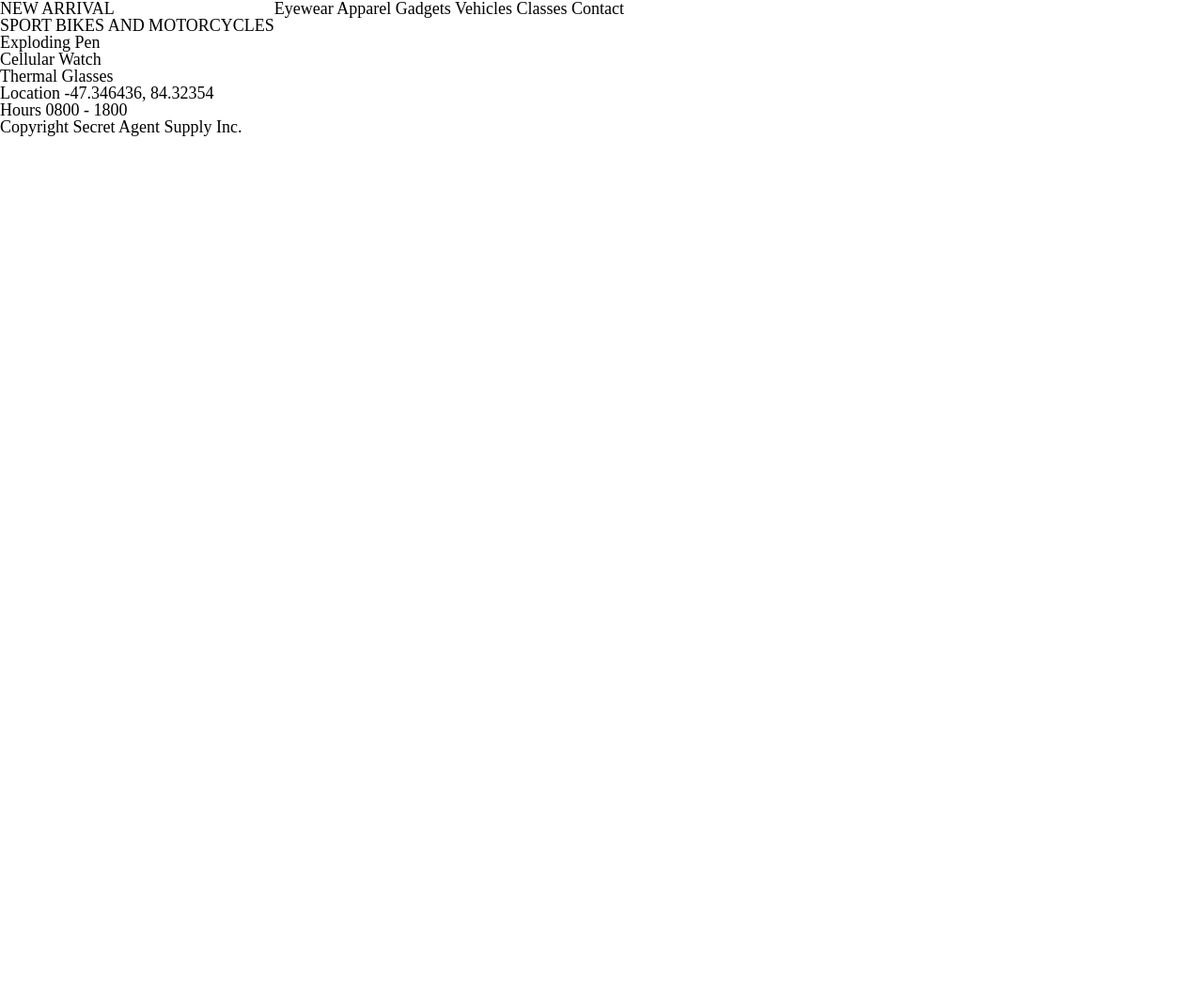
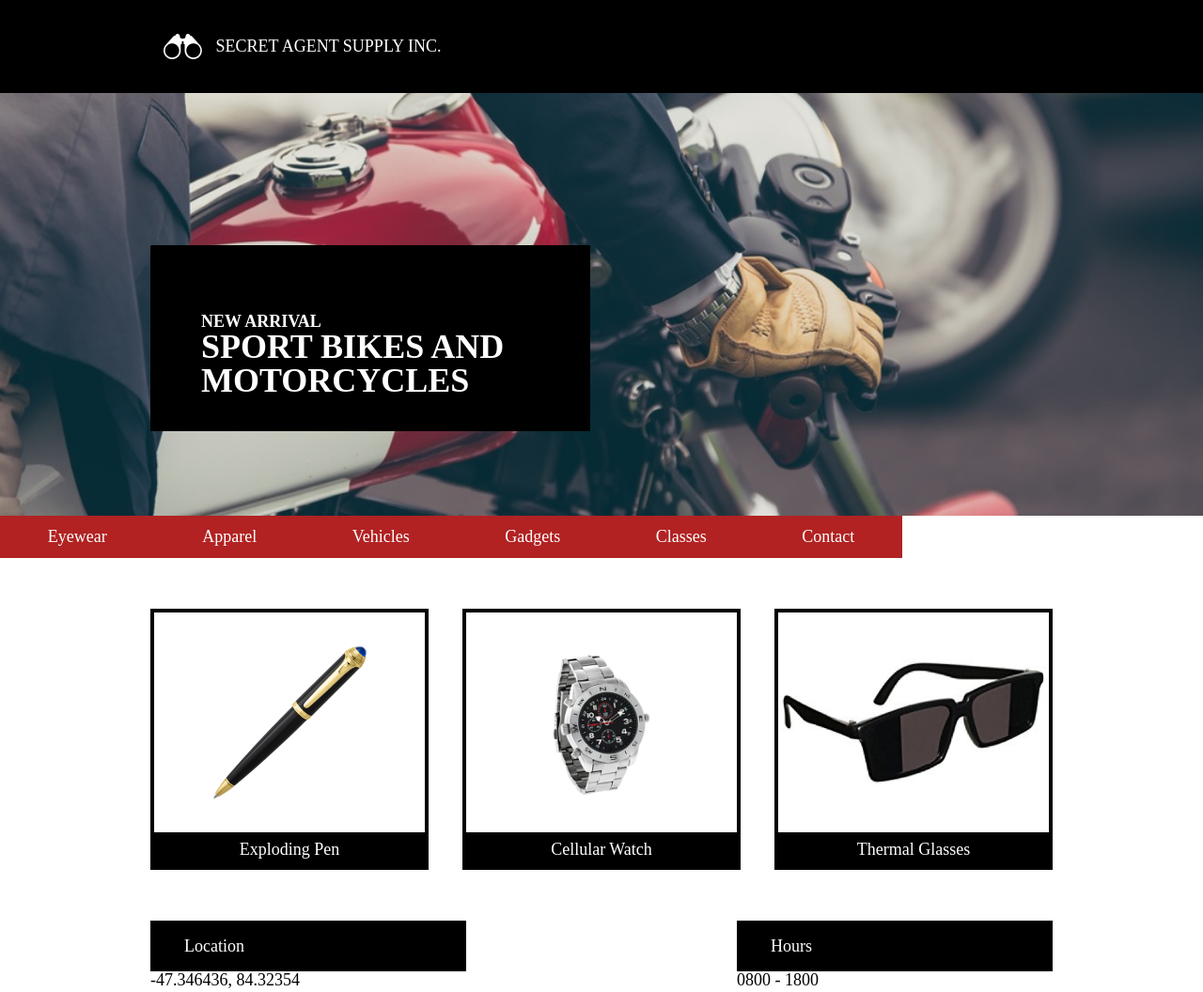
Before and after one commit to Bezlonir/SecretAgentSupply, a plain HTML site: page index.html in a window 1280 px wide. Shown: the top 1056 px of the page at 94% size. Before the commit the page ends 800 px from the top, so only its background shows below. Drawn offline with Linux system fonts and the light colour scheme.

Commit message:
Finalize code for pc browser.

```diff
--- a/index.html
+++ b/index.html
@@ -1,3 +1,6 @@
+<!-- SecretAgentSupply is a tutorial
+website designed to a spec by
+Codecademy -->
 <!DOCTYPE html>
 <html>
   <head>
@@ -7,29 +10,45 @@
     <link href="./resources/css/style.css" type="text/css" rel="stylesheet">
   </head>
   <body>
+    <!-- company header -->
     <header>
-      <div class="logo"
+      <div class="container">
+        <img src="./resources/images/logo.png" class="logo">
+        <span>SECRET AGENT SUPPLY INC.</SPAN>
+      </div>
     </header>
-    <div class="container">
-      <div class="splash">
+    <!-- splash banner -->
+    <div class="splash">
+      <div class="container">
         <div class="headline">
             <h4>NEW ARRIVAL</h4>
             <h1>SPORT BIKES AND MOTORCYCLES</h1>
         </div>
       </div>
-        <div class="menu-bar">
-        <nav>
-          <span>Eyewear</span>
-          <span>Apparel</span>
-          <span>Gadgets</span>
-          <span>Vehicles</span>
-          <span>Classes</span>
-          <span>Contact</span>
-        </nav>
-      </div>
     </div>
+    <!-- menu bar -->
+      <!-- <div class="menu-bar"> -->
+      <nav>
+        <ul class="container">
+          <li>Eyewear</li>
+          <li>Apparel</li>
+          <li>Vehicles</li>
+          <li>Gadgets</li>
+          <li>Classes</li>
+          <li>Contact</li>
+        </ul>
+        <ul class="mobile-container">
+          <li>Eyewear</li>
+          <li>Apparel</li>
+          <li>Vehicles</li>
+          <li>Gadgets</li>
+          <li>Classes</li>
+          <li>Contact</li>
+        </ul>
+      </nav>
+    </div>
+    <!-- shop container -->
     <div class="container">
-
       <div class="shop">
         <div class="shop-item">
           <div class="item-pic pen">
@@ -48,6 +67,7 @@
         </div>
       </div>
     </div>
+    <!-- business info -->
     <div class="container">
       <div class="biz-info">
         <div class="info">
--- a/resources/css/style.css
+++ b/resources/css/style.css
@@ -1,3 +1,4 @@
+/*General styling*/
 html {
   font-size:18px;
 }
@@ -7,6 +8,170 @@ html {
 }
 
 .container {
+  max-width:960px;
+  align-items:center;
+  margin:0 auto;
+}
+
+
+/*header styling*/
+header {
+  background-color:black;
+  color:white;
+  width:100%;
+  padding:0.66rem 0;
+}
+
+.logo {
+
+  background-size:cover;
+  padding:inherit;
+  padding-right:15px;
+  height:1.5rem;
+  width:auto;
+}
+
+header .container {
   display:flex;
-  width:960px;
+
+  padding:12px 0 12px 0.5em;
 }
+
+/*splash banner*/
+
+.splash {
+  background-image:url("../images/moto.jpeg");
+  background-size:cover;
+  background-position:center;
+  background-repeat:no-repeat;
+  height:25em;
+
+
+}
+
+.container .splash {
+  justify-content:center;
+}
+
+.headline {
+  position:relative;
+  top:9rem;
+  width:20rem;
+  align-items:center;
+  background-color:black;
+  color:white;
+  padding:2rem 3rem;
+  font-weight:bold;
+}
+
+.headline h4 {
+  font-size:1rem;
+  margin-top:2rem;
+}
+
+.headline h1 {
+  font-size:2rem;
+}
+
+/*menu bar styling*/
+nav .container {
+  display:flex;
+  background-color:firebrick;
+  color:white;
+  margin-left:0;
+  width:100%;
+
+}
+
+.container li {
+  padding:0.75rem 0;
+  margin:auto;
+}
+
+.mobile-container {
+  display:none;
+}
+
+/*shop styling*/
+.shop {
+  display:flex;
+  flex-wrap:wrap;
+  height:auto;
+  justify-content:space-between;
+}
+
+.shop-item {
+  display:flex;
+  flex-direction:column;
+  width:30%;
+  border:4px solid black;
+  margin-top:3rem;
+  margin-bottom:3rem;
+}
+
+.item-pic {
+  height:9rem;
+  width:auto;
+  padding:0;
+  margin:2rem 0;
+  display:flex;
+  justify-content:center;
+  background-size:contain;
+  background-position:center;
+  background-repeat:no-repeat;
+}
+
+.description {
+  text-align:center;
+  width:100%;
+  padding:0.5rem 0;
+  background-color:black;
+  color:white;
+}
+
+.pen {
+  background-image:url("../images/pen.png");
+
+}
+
+.watch {
+  background-image:url("../images/watch.png");
+}
+
+.glasses {
+  background-image:url("../images/glasses.png");
+}
+
+/*business information styling*/
+.biz-info {
+  display:flex;
+  justify-content:space-between;
+  margin-bottom:4rem;
+}
+
+.info {
+  width:35%;
+  display:flex;
+  flex-direction:column;
+}
+
+.title {
+  padding:1rem 0 1rem 2rem;
+  background-color:black;
+  color:white;
+}
+
+/*footer styling*/
+footer {
+  width:100%;
+  background-color:black;
+}
+footer .container {
+  display:flex;
+  text-align:left;
+  height:5rem;
+  background-color:black;
+  color:white;
+
+  width:100%;
+}
```
